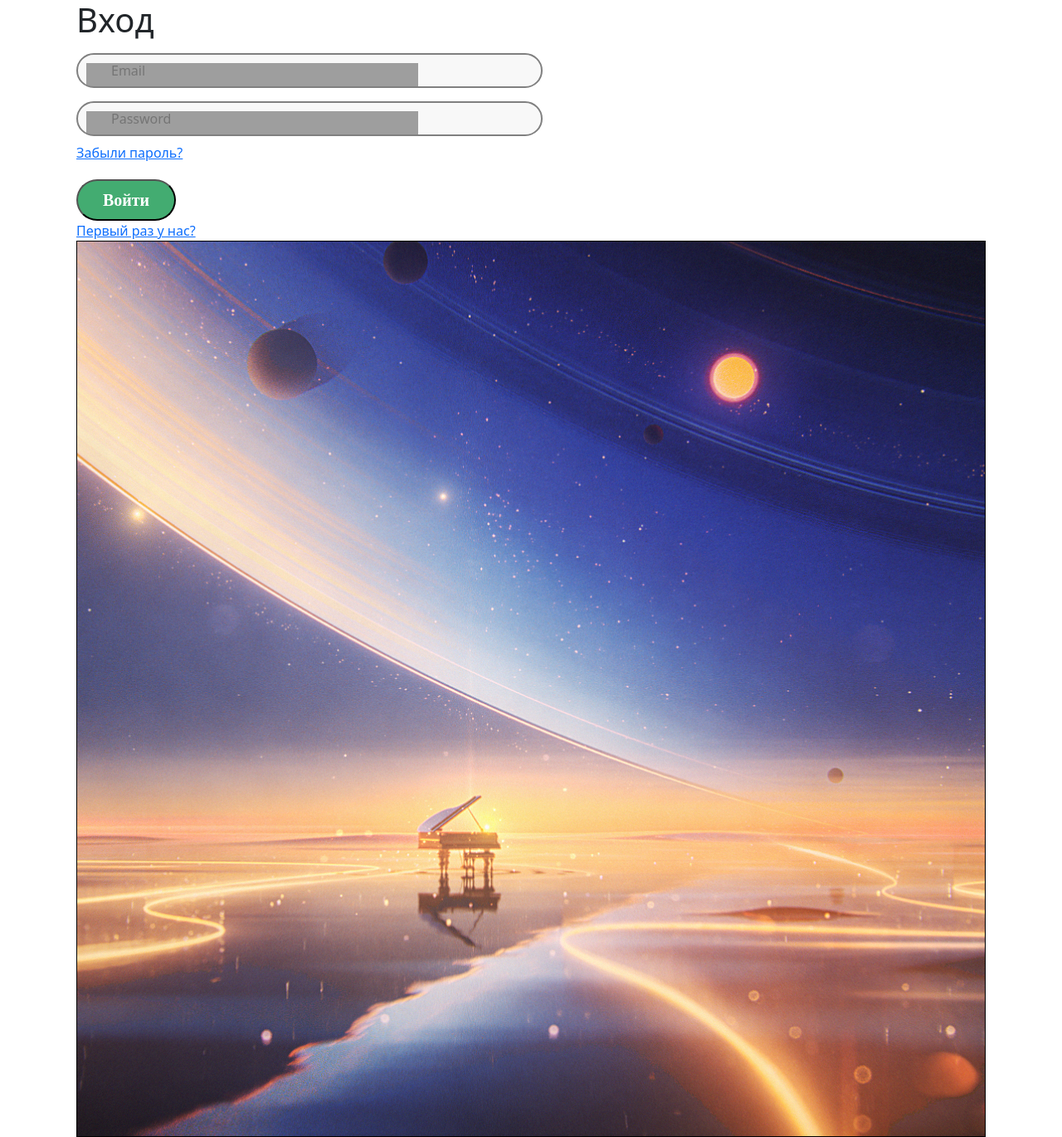
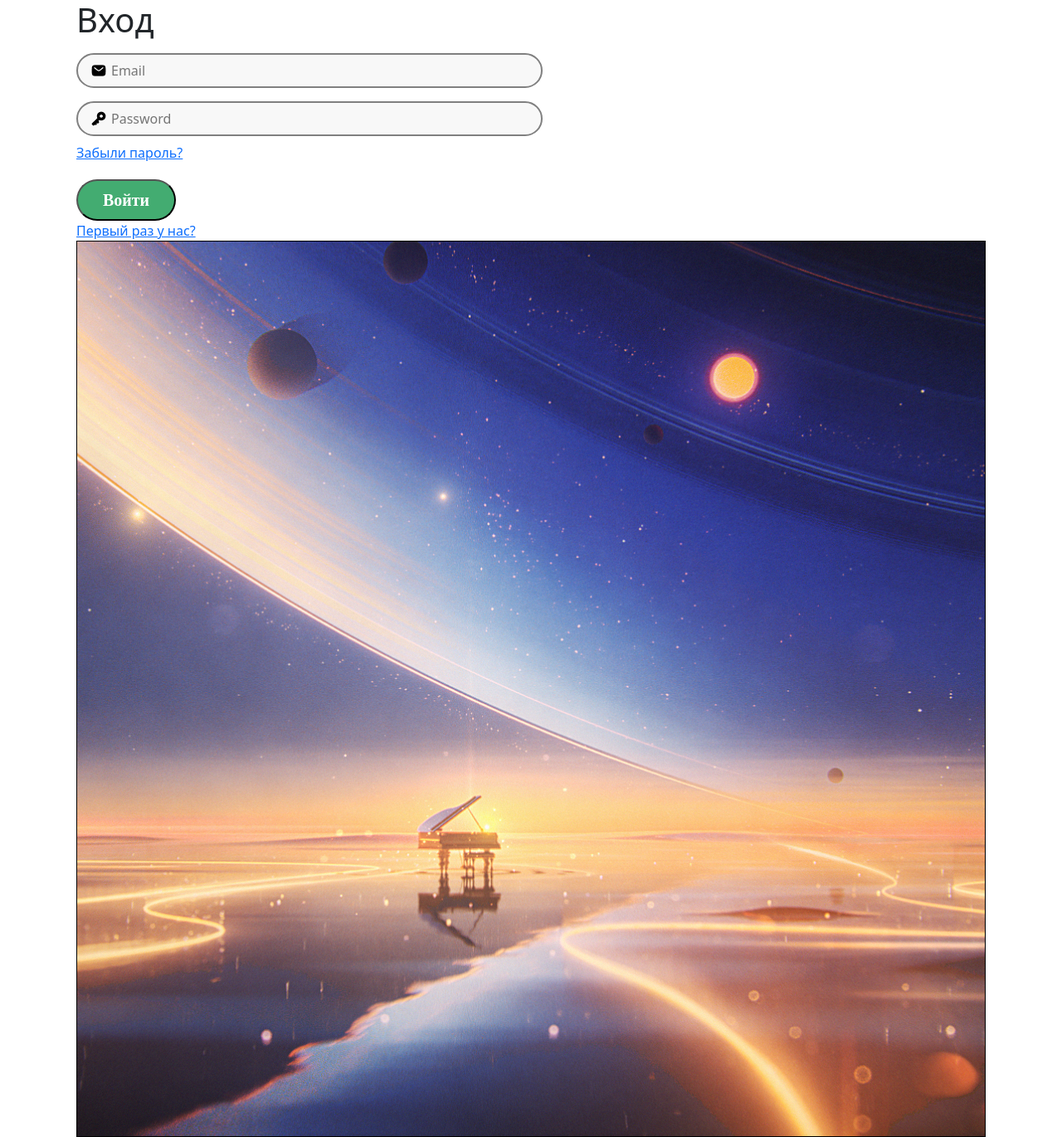
Before and after one commit to dmitryboris/DigitalPortfolio, a Django app: page /reg/login/ in a window 1280 px wide. Shown: the whole page at 83% size. Run offline with Django 5.2, Linux system fonts and the light colour scheme; grey boxes are pictures that could not be loaded.

Commit message:
add some css

```diff
--- a/registration/static/registration/css/login.css
+++ b/registration/static/registration/css/login.css
@@ -30,12 +30,24 @@ input[type=text] {
     border: 2px solid grey;
     border-radius: 25px;
     background-color: #F8F8F8;
-    background-image: url('searchicon.png');
-    background-position: 10px 10px;
+    background-position: 3% 50%;
     background-repeat: no-repeat;
     padding-left: 40px;
 }
 
+.field-email {
+    background: url('../img/email.png') no-repeat 5px 5px;
+}
+
+.field-password {
+    background-image: url('../img/password.png');
+}
+.field-nickname {
+    background: url('../img/nick.png') no-repeat 5px 5px;
+}
+.field-name {
+    background: url('../img/name.png') no-repeat 5px 5px;
+}
 /*input[type=text]:focus {
   border: 3px solid black;
 }*/
--- a/registration/templates/registration/login.html
+++ b/registration/templates/registration/login.html
@@ -14,10 +14,10 @@
                 <h1> Вход </h1>
                 <div class="form-fields">
                     <div class="form-field">
-                        <input type="text" placeholder="Email">
+                        <input type="text" placeholder="Email" class="field-email">
                     </div>
                     <div class="form-field">
-                        <input type="text" placeholder="Password">
+                        <input type="text" placeholder="Password" class="field-password">
                     </div>
                     <div class="forget">
                         <a href="#" target="_self">Забыли пароль?</a>
```
Also changed, not shown: registration/templates/registration/signup.html (+5 -5 lines), registration/static/registration/img/email.png (added), registration/static/registration/img/name.png (added), registration/static/registration/img/nick.png (added), registration/static/registration/img/password.png (added).
